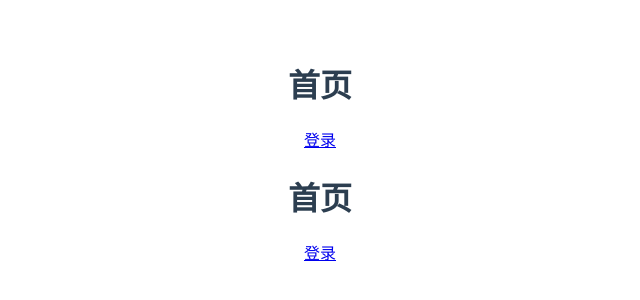
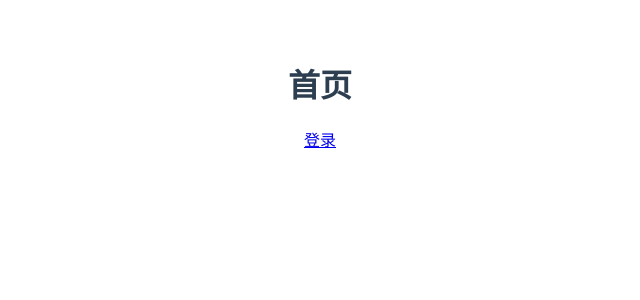
Before and after one commit to Duya07/shopping, a Vue app: page /login in a window 1280 px wide. Shown: the top 300 px of the page, without its empty margins (320-960 px from the left). Built offline with nearby package versions, Linux system fonts and the light colour scheme.

Commit message:
不仅把首页显示两次的bug解决了 而且还解决了路由无法刷新网页的憨憨bug

```diff
--- a/src/App.vue
+++ b/src/App.vue
@@ -1,6 +1,8 @@
 <template>
   <div id="app">
-    <home></home>
+    <router-view>
+      <home></home>
+    </router-view>
   </div>
 </template>
 
--- a/src/components/home.vue
+++ b/src/components/home.vue
@@ -2,8 +2,6 @@
     <div id="home">
         <h1>首页</h1>
         <router-link to="/login">登录</router-link>
-        <router-view>
-        </router-view>
     </div>
 </template>
 
```
